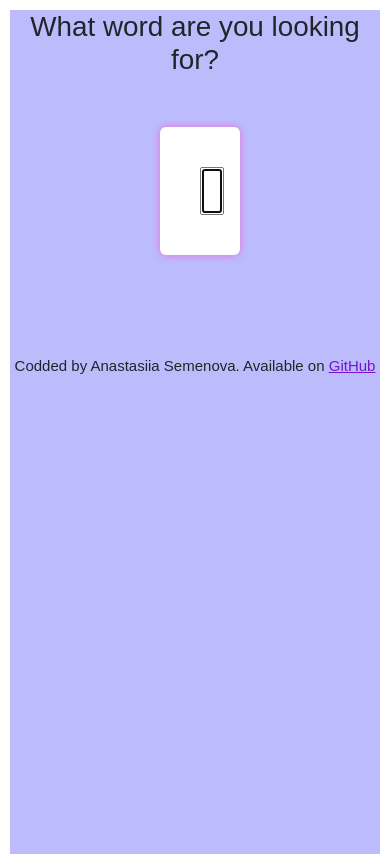
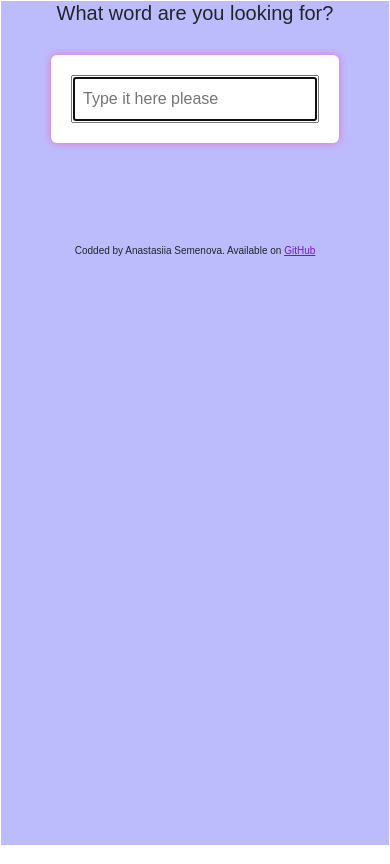
Before and after one commit to AnastasiiaSemenovaa/react-dictionary, a React (Create React App) app: page / in a window 390 px wide. Built offline with nearby package versions, Linux system fonts and the light colour scheme; a web font is replaced by a local one.

Commit message:
fixed responsiveness

```diff
--- a/src/App.css
+++ b/src/App.css
@@ -13,3 +13,11 @@ footer {
 footer a {
   color: rgb(116, 22, 204);
 }
+@media (min-width: 300px) {
+  .App {
+    margin: 1px;
+  }
+  footer {
+    font-size: 10px;
+  }
+}
--- a/src/Dictionary.css
+++ b/src/Dictionary.css
@@ -20,7 +20,7 @@
   background: white;
   padding: 40px;
   border-radius: 6px;
-  margin: 50px 150px;
+  margin: 50px 50px;
   box-shadow: 0 0 8px rgb(232, 113, 208);
 }
 .Dictionary input {
@@ -72,3 +72,24 @@
 .Photos {
   margin-top: 50px;
 }
+@media (min-width: 300px) {
+  .SynonymWords {
+    font-size: 15px;
+  }
+  .Definitions {
+    font-size: 15px;
+    text-align: center;
+    margin: 5px;
+    padding: 0;
+  }
+  .Dictionary h1 {
+    font-size: 20px;
+  }
+  .Meaning {
+    margin: 10px;
+  }
+  .Dictionary section {
+    padding: 20px;
+    margin: 30px 50px;
+  }
+}
```
